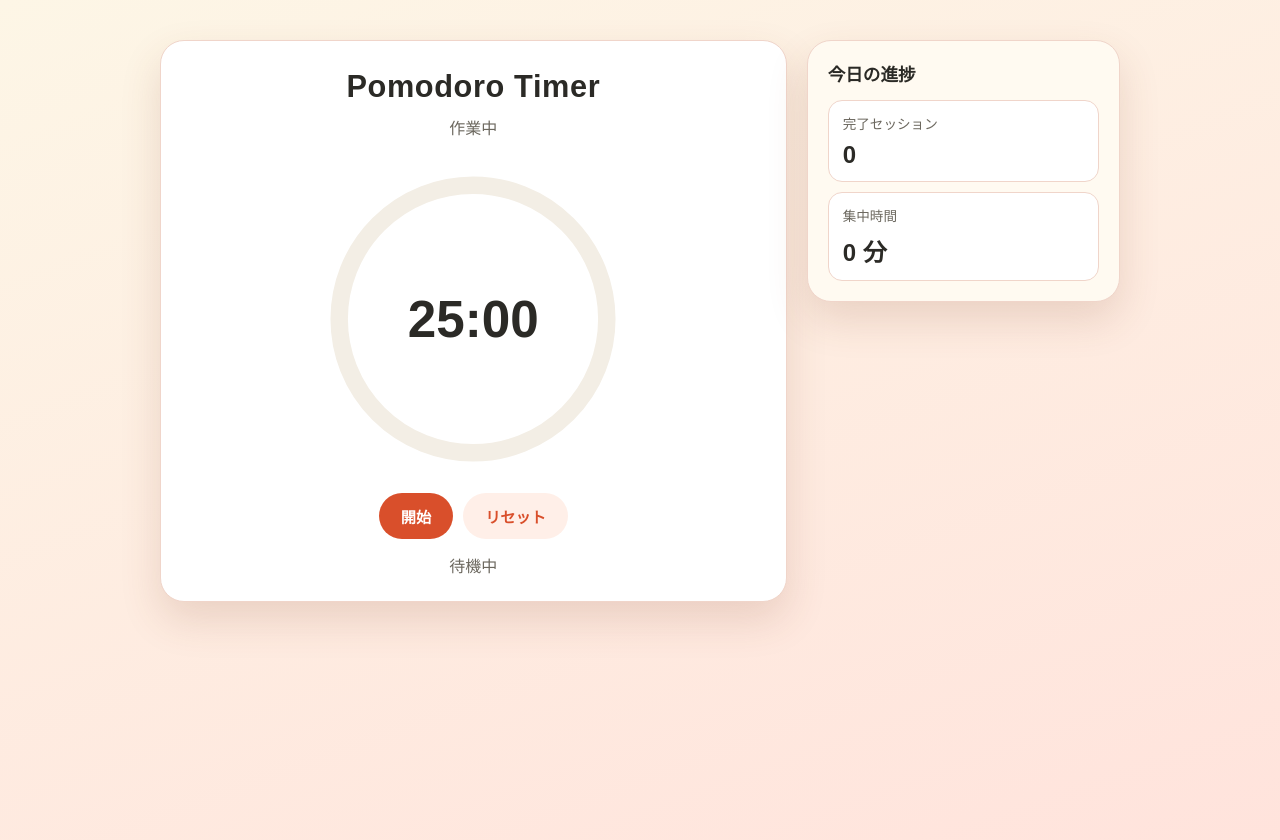
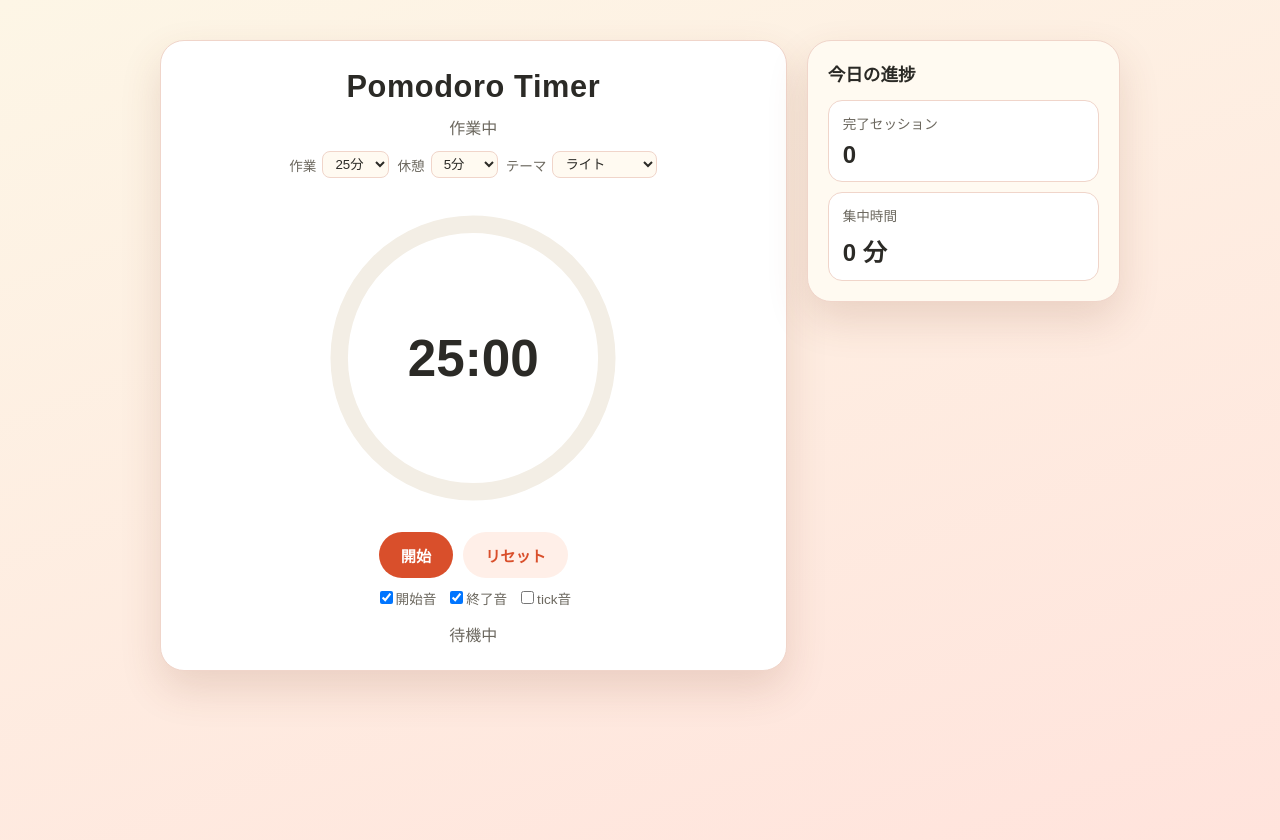
Before and after one commit to sti-ytmori/2026-Github-Copilot-Workshop-Python, a Flask app: page / in a window 1280 px wide. Run offline with Flask 3, Linux system fonts and the light colour scheme.

Commit message:
feat: add customizable timer, theme, and sound settings

```diff
--- a/1.pomodoro/app.py
+++ b/1.pomodoro/app.py
@@ -10,6 +10,16 @@ progress_service = ProgressService()
 
 SETTINGS = {
 	"work_minutes": 25,
+	"break_minutes": 5,
+	"theme": "light",
+	"sounds": {
+		"start": True,
+		"end": True,
+		"tick": False,
+	},
+	"work_minutes_options": [15, 25, 35, 45],
+	"break_minutes_options": [5, 10, 15],
+	"theme_options": ["light", "dark", "focus"],
 	"short_break_minutes": 5,
 	"long_break_minutes": 15,
 	"long_break_interval": 4,
--- a/1.pomodoro/static/css/style.css
+++ b/1.pomodoro/static/css/style.css
@@ -56,6 +84,30 @@ body {
   margin: 10px 0 0;
   color: var(--muted);
   font-size: 1rem;
+}
+
+.settings-row {
+  margin-top: 12px;
+  display: flex;
+  justify-content: center;
+  gap: 8px;
+  flex-wrap: wrap;
+}
+
+.setting-item {
+  display: flex;
+  align-items: center;
+  gap: 6px;
+  color: var(--muted);
+  font-size: 0.85rem;
+}
+
+.setting-item select {
+  border: 1px solid var(--line);
+  border-radius: 8px;
+  padding: 4px 8px;
+  background: var(--card-soft);
+  color: var(--text);
 }
 
 .timer-ring {
@@ -127,6 +179,16 @@ body {
   color: var(--muted);
 }
 
+.sound-row {
+  margin-top: 10px;
+  display: flex;
+  justify-content: center;
+  gap: 10px;
+  flex-wrap: wrap;
+  color: var(--muted);
+  font-size: 0.85rem;
+}
+
 .progress-card {
   padding: 20px;
   background: var(--card-soft);
--- a/1.pomodoro/static/js/timer.js
+++ b/1.pomodoro/static/js/timer.js
@@ -12,6 +12,16 @@ const TIMER_STATES = {
 
 const DEFAULT_SETTINGS = {
 	work_minutes: 25,
+	break_minutes: 5,
+	theme: "light",
+	sounds: {
+		start: true,
+		end: true,
+		tick: false,
+	},
+	work_minutes_options: [15, 25, 35, 45],
+	break_minutes_options: [5, 10, 15],
+	theme_options: ["light", "dark", "focus"],
 	short_break_minutes: 5,
 	long_break_minutes: 15,
 	long_break_interval: 4,
@@ -25,6 +35,12 @@ const resetButton = document.getElementById("resetButton");
 const statusLabel = document.getElementById("statusLabel");
 const completedSessionsLabel = document.getElementById("completedSessions");
 const focusMinutesLabel = document.getElementById("focusMinutes");
+const workMinutesSelect = document.getElementById("workMinutesSelect");
+const breakMinutesSelect = document.getElementById("breakMinutesSelect");
+const themeSelect = document.getElementById("themeSelect");
+const startSoundToggle = document.getElementById("startSoundToggle");
+const endSoundToggle = document.getElementById("endSoundToggle");
+const tickSoundToggle = document.getElementById("tickSoundToggle");
 
 const RADIUS = 92;
 const CIRCUMFERENCE = 2 * Math.PI * RADIUS;
@@ -57,10 +73,7 @@ function modeDurationMs(mode) {
 	if (mode === "work") {
 		return state.settings.work_minutes * 60 * 1000;
 	}
-	if (mode === "long_break") {
-		return state.settings.long_break_minutes * 60 * 1000;
-	}
-	return state.settings.short_break_minutes * 60 * 1000;
+	return state.settings.break_minutes * 60 * 1000;
 }
 
 function formatMs(ms) {
@@ -117,6 +130,106 @@ function setMode(mode) {
 	state.mode = mode;
 	state.sessionDurationMs = modeDurationMs(mode);
 	state.remainingMs = state.sessionDurationMs;
+}
+
+function populateSelect(selectElement, options, formatter, currentValue) {
+	selectElement.innerHTML = "";
+	options.forEach((optionValue) => {
+		const option = document.createElement("option");
+		option.value = String(optionValue);
+		option.textContent = formatter(optionValue);
+		if (String(optionValue) === String(currentValue)) {
+			option.selected = true;
+		}
+		selectElement.appendChild(option);
+	});
+}
+
+function applyTheme(theme) {
+	document.documentElement.setAttribute("data-theme", theme);
+}
+
+function playTone(frequency, durationMs) {
+	const AudioCtx = window.AudioContext || window.webkitAudioContext;
+	if (!AudioCtx) {
+		return;
+	}
+	const ctx = new AudioCtx();
+	const oscillator = ctx.createOscillator();
+	const gain = ctx.createGain();
+	oscillator.type = "sine";
+	oscillator.frequency.value = frequency;
+	gain.gain.value = 0.04;
+	oscillator.connect(gain);
+	gain.connect(ctx.destination);
+	oscillator.start();
+	window.setTimeout(() => {
+		oscillator.stop();
+		ctx.close();
+	}, durationMs);
+}
+
+function playStartSound() {
+	if (state.settings.sounds.start) {
+		playTone(660, 120);
+	}
+}
+
+function playEndSound() {
+	if (state.settings.sounds.end) {
+		playTone(440, 220);
+	}
+}
+
+function playTickSound() {
+	if (state.settings.sounds.tick) {
+		playTone(900, 35);
+	}
+}
+
+function savePreferences() {
+	const payload = {
+		work_minutes: state.settings.work_minutes,
+		break_minutes: state.settings.break_minutes,
+		theme: state.settings.theme,
+		sounds: state.settings.sounds,
+	};
+	window.localStorage.setItem("pomodoro-preferences", JSON.stringify(payload));
+}
+
+function loadPreferences() {
+	try {
+		const raw = window.localStorage.getItem("pomodoro-preferences");
+		if (!raw) {
+			return;
+		}
+		const prefs = JSON.parse(raw);
+		state.settings.work_minutes = Number(prefs.work_minutes) || state.settings.work_minutes;
+		state.settings.break_minutes = Number(prefs.break_minutes) || state.settings.break_minutes;
+		state.settings.theme = prefs.theme || state.settings.theme;
+		state.settings.sounds = {
+			start: prefs.sounds?.start ?? state.settings.sounds.start,
+			end: prefs.sounds?.end ?? state.settings.sounds.end,
+			tick: prefs.sounds?.tick ?? state.settings.sounds.tick,
+		};
+	} catch (_err) {
+		// 永続化データが壊れている場合は既定値を使用する
+	}
+}
+
+function renderSettingsControls() {
+	populateSelect(workMinutesSelect, state.settings.work_minutes_options, (m) => `${m}分`, state.settings.work_minutes);
+	populateSelect(breakMinutesSelect, state.settings.break_minutes_options, (m) => `${m}分`, state.settings.break_minutes);
+	populateSelect(
+		themeSelect,
+		state.settings.theme_options,
+		(theme) => (theme === "light" ? "ライト" : theme === "dark" ? "ダーク" : "フォーカス"),
+		state.settings.theme,
+	);
+	startSoundToggle.checked = !!state.settings.sounds.start;
+	endSoundToggle.checked = !!state.settings.sounds.end;
+	tickSoundToggle.checked = !!state.settings.sounds.tick;
+	applyTheme(state.settings.theme);
 }
 
 function stopTick() {
@@ -207,6 +320,7 @@ function addTodayProgress() {
 function finishSession() {
 	stopTick();
 	state.timerState = TIMER_STATES.idle;
+	playEndSound();
 
 	if (state.mode === "work") {
 		state.completedWorkCycles += 1;
@@ -225,6 +339,7 @@ function tick() {
 		return;
 	}
 	state.remainingMs = Math.max(0, state.endTimeMs - Date.now());
+	playTickSound();
 	if (state.remainingMs <= 0) {
 		finishSession();
 		return;
@@ -240,6 +355,7 @@ function startTimer() {
 
 	state.timerState = TIMER_STATES.running;
 	state.endTimeMs = Date.now() + state.remainingMs;
+	playStartSound();
 	startTick();
 	render();
 }
@@ -264,6 +380,39 @@ function resetTimer() {
 	render();
 }
 
+function handleWorkMinutesChange() {
+	state.settings.work_minutes = Number(workMinutesSelect.value) || DEFAULT_SETTINGS.work_minutes;
+	if (state.mode === "work" && state.timerState === TIMER_STATES.idle) {
+		setMode("work");
+	}
+	savePreferences();
+	render();
+}
+
+function handleBreakMinutesChange() {
+	state.settings.break_minutes = Number(breakMinutesSelect.value) || DEFAULT_SETTINGS.break_minutes;
+	if (state.mode !== "work" && state.timerState === TIMER_STATES.idle) {
+		setMode(state.mode);
+	}
+	savePreferences();
+	render();
+}
+
+function handleThemeChange() {
+	state.settings.theme = themeSelect.value || DEFAULT_SETTINGS.theme;
+	applyTheme(state.settings.theme);
+	savePreferences();
+}
+
+function handleSoundToggleChange() {
+	state.settings.sounds = {
+		start: startSoundToggle.checked,
+		end: endSoundToggle.checked,
+		tick: tickSoundToggle.checked,
+	};
+	savePreferences();
+}
+
 function handlePrimaryButton() {
 	if (state.timerState === TIMER_STATES.running) {
 		pauseTimer();
@@ -281,10 +430,25 @@ async function loadSettings() {
 		const data = await response.json();
 		state.settings = {
 			work_minutes: Number(data.work_minutes) || DEFAULT_SETTINGS.work_minutes,
-			short_break_minutes: Number(data.short_break_minutes) || DEFAULT_SETTINGS.short_break_minutes,
-			long_break_minutes: Number(data.long_break_minutes) || DEFAULT_SETTINGS.long_break_minutes,
+			break_minutes: Number(data.break_minutes) || DEFAULT_SETTINGS.break_minutes,
+			theme: data.theme || DEFAULT_SETTINGS.theme,
+			sounds: {
+				start: data.sounds?.start ?? DEFAULT_SETTINGS.sounds.start,
+				end: data.sounds?.end ?? DEFAULT_SETTINGS.sounds.end,
+				tick: data.sounds?.tick ?? DEFAULT_SETTINGS.sounds.tick,
+			},
+			work_minutes_options: Array.isArray(data.work_minutes_options)
+				? data.work_minutes_options
+				: DEFAULT_SETTINGS.work_minutes_options,
+			break_minutes_options: Array.isArray(data.break_minutes_options)
+				? data.break_minutes_options
+				: DEFAULT_SETTINGS.break_minutes_options,
+			theme_options: Array.isArray(data.theme_options) ? data.theme_options : DEFAULT_SETTINGS.theme_options,
+			short_break_minutes: Number(data.short_break_minutes) || Number(data.break_minutes) || DEFAULT_SETTINGS.break_minutes,
+			long_break_minutes: Number(data.long_break_minutes) || Number(data.break_minutes) || DEFAULT_SETTINGS.break_minutes,
 			long_break_interval: Number(data.long_break_interval) || DEFAULT_SETTINGS.long_break_interval,
 		};
+		loadPreferences();
 	} catch (_err) {
 		state.settings = { ...DEFAULT_SETTINGS };
 	}
@@ -292,11 +456,18 @@ async function loadSettings() {
 
 async function initialize() {
 	await loadSettings();
+	renderSettingsControls();
 	state.progress = loadProgress();
 	setMode("work");
 	await syncProgressFromApi();
 	primaryButton.addEventListener("click", handlePrimaryButton);
 	resetButton.addEventListener("click", resetTimer);
+	workMinutesSelect.addEventListener("change", handleWorkMinutesChange);
+	breakMinutesSelect.addEventListener("change", handleBreakMinutesChange);
+	themeSelect.addEventListener("change", handleThemeChange);
+	startSoundToggle.addEventListener("change", handleSoundToggleChange);
+	endSoundToggle.addEventListener("change", handleSoundToggleChange);
+	tickSoundToggle.addEventListener("change", handleSoundToggleChange);
 	render();
 }
 
--- a/1.pomodoro/templates/index.html
+++ b/1.pomodoro/templates/index.html
@@ -11,6 +11,33 @@
       <section class="timer-card" aria-label="ポモドーロタイマー">
         <h1 class="title">Pomodoro Timer</h1>
         <p id="modeLabel" class="mode-label">作業中</p>
+        <div class="settings-row" aria-label="タイマー設定">
+          <label class="setting-item" for="workMinutesSelect">
+            作業
+            <select id="workMinutesSelect">
+              <option value="15">15分</option>
+              <option value="25" selected>25分</option>
+              <option value="35">35分</option>
+              <option value="45">45分</option>
+            </select>
+          </label>
+          <label class="setting-item" for="breakMinutesSelect">
+            休憩
+            <select id="breakMinutesSelect">
+              <option value="5" selected>5分</option>
+              <option value="10">10分</option>
+              <option value="15">15分</option>
+            </select>
+          </label>
+          <label class="setting-item" for="themeSelect">
+            テーマ
+            <select id="themeSelect">
+              <option value="light" selected>ライト</option>
+              <option value="dark">ダーク</option>
+              <option value="focus">フォーカス</option>
+            </select>
+          </label>
+        </div>
 
         <div class="timer-ring" role="img" aria-label="タイマー進捗">
           <svg viewBox="0 0 220 220" class="ring-svg">
@@ -29,6 +56,11 @@
         <div class="button-row">
           <button id="primaryButton" class="btn btn-primary" type="button">開始</button>
           <button id="resetButton" class="btn btn-secondary" type="button">リセット</button>
+        </div>
+        <div class="sound-row" aria-label="サウンド設定">
+          <label><input id="startSoundToggle" type="checkbox" checked />開始音</label>
+          <label><input id="endSoundToggle" type="checkbox" checked />終了音</label>
+          <label><input id="tickSoundToggle" type="checkbox" />tick音</label>
         </div>
 
         <p id="statusLabel" class="status-label">待機中</p>
```
Also changed, not shown: other parts of 1.pomodoro/static/css/style.css (+28 -0 lines), 1.pomodoro/tests/test_app.py (+12 -0 lines).
